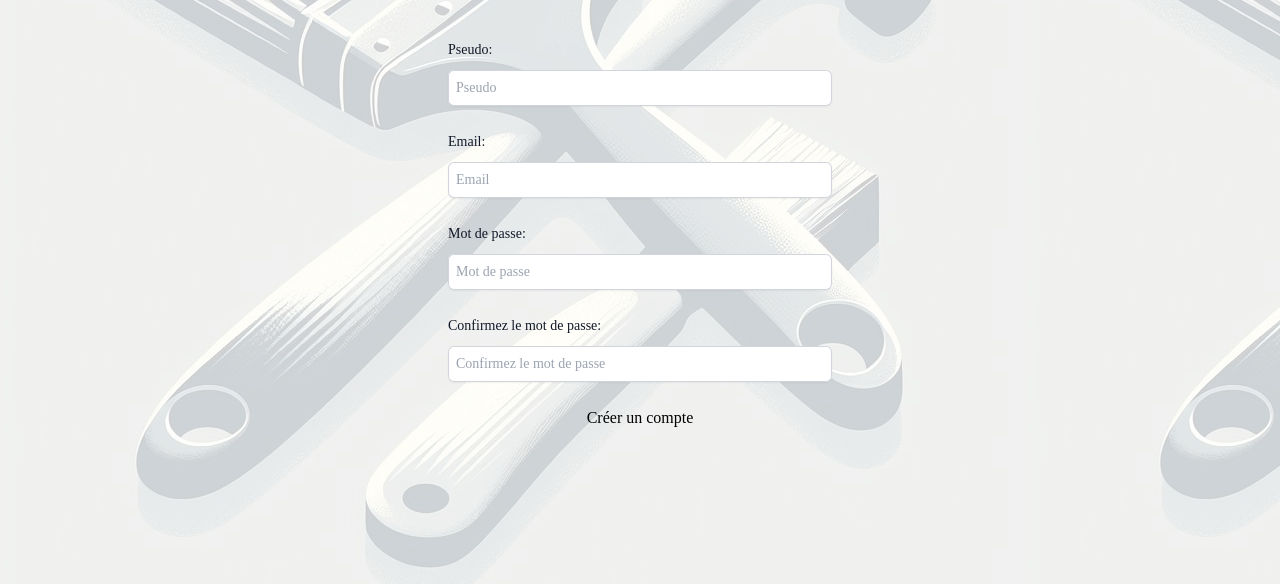
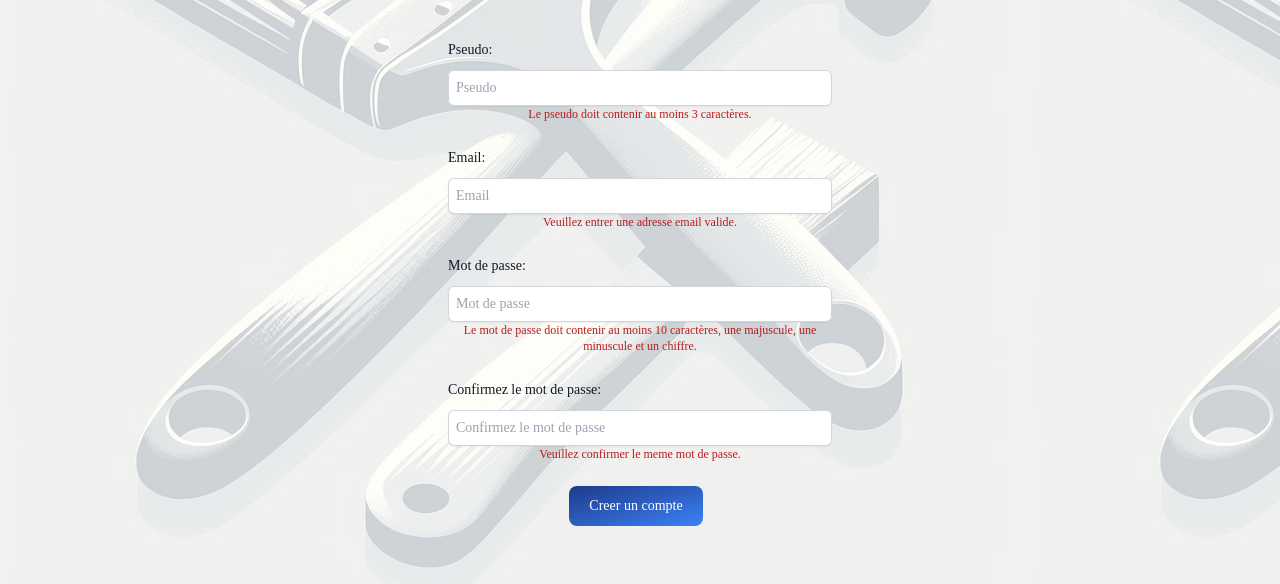
Before and after one commit to OceaneEmile/BricoDeco, a React (Vite) app: page /subscribe in a window 1280 px wide. Shown: the part 348-932 px from the top of the page. Built offline with nearby package versions, Linux system fonts and the light colour scheme; no server answers; a web font is replaced by a local one.

Commit message:
add check for create account

```diff
--- a/src/Components/Tutorials/BottomDetail.tsx
+++ b/src/Components/Tutorials/BottomDetail.tsx
@@ -27,8 +27,8 @@ export default function BottomDetail({ tutoriel }: Props) {
     if (tutoriel.utilisateur) {
       dispatch(
         isAuthor({
-          author: tutoriel.utilisateur.pseudonyme,
-          user: user.pseudonyme,
+          author: tutoriel.utilisateur.id,
+          user: user.id,
         } as any)
       );
     }
--- a/src/Components/User/Subscribe.tsx
+++ b/src/Components/User/Subscribe.tsx
@@ -1,20 +1,33 @@
-import React, { useState } from "react";
-// import { Link } from "react-router-dom";
-// import Button from "../Button/Button";
-import { useDispatch } from "react-redux";
+import React, { useEffect } from "react";
+import { useDispatch, useSelector } from "react-redux";
 import {
+  changeInputConfirmPasswordSubscribe,
   changeInputMailSubscribe,
   changeInputPasswordSubscribe,
   changeInputUsernameSubscribe,
   subscribeUser,
 } from "../../store/reducer/user";
+import { RootState } from "../../store";
+import Button from "../Button/Button";
+import { useNavigate } from "react-router-dom";
 
 export default function Subscribe() {
-  // const [userName, setUserName] = useState("");
-  // const [userEmail, setUserEmail] = useState("");
-  const [userPassword, setUserPassword] = useState("");
-
   const dispatch = useDispatch();
+  const navigate = useNavigate();
+  const passwordIsGood = useSelector(
+    (state: RootState) => state.user.passwordIsGood
+  );
+  const passwordFormatGood = useSelector(
+    (state: RootState) => state.user.passwordFormatGood
+  );
+  const emailFormatGood = useSelector(
+    (state: RootState) => state.user.emailFormatGood
+  );
+  const usernameFormatGood = useSelector(
+    (state: RootState) => state.user.usernameFormatGood
+  );
+  const isLogged = useSelector((state: RootState) => state.user.isLogged);
+  const createOk = useSelector((state: RootState) => state.user.createOk);
 
   function handleNameInput(e: React.ChangeEvent<HTMLInputElement>) {
     dispatch(changeInputUsernameSubscribe(e.target.value));
@@ -25,19 +38,27 @@ export default function Subscribe() {
   }
 
   function handlePasswordInput(e: React.ChangeEvent<HTMLInputElement>) {
-    setUserPassword(e.currentTarget.value);
+    dispatch(changeInputPasswordSubscribe(e.target.value));
   }
 
   function handleConfirmPasswordInput(e: React.ChangeEvent<HTMLInputElement>) {
-    if (e.currentTarget.value === userPassword) {
-      dispatch(changeInputPasswordSubscribe(e.target.value));
+    dispatch(changeInputConfirmPasswordSubscribe(e.target.value));
+  }
+
+  function handleSubmit(e: any) {
+    e.preventDefault();
+    if (
+      passwordIsGood &&
+      passwordFormatGood &&
+      emailFormatGood &&
+      usernameFormatGood
+    ) {
+      dispatch(subscribeUser() as any);
     }
   }
-  function handleSubmit(e: React.FormEvent<HTMLFormElement>) {
-    e.preventDefault();
-    console.log("Formulaire ok !");
-    dispatch(subscribeUser() as any);
-  }
+  useEffect(() => {
+    isLogged && navigate("/");
+  }, [isLogged]);
 
   return (
     <div className="flex min-h-full flex-1 flex-col justify-center px-6 py-12 lg:px-8">
@@ -72,12 +93,17 @@ export default function Subscribe() {
                 placeholder="Pseudo"
                 className="block w-full rounded-md border-0 py-1.5 p-2 text-gray-900 shadow-sm ring-1 ring-inset ring-gray-300 placeholder:text-gray-400 focus:ring-2 focus:ring-inset focus:ring-indigo-600 sm:text-sm sm:leading-6"
               />
+              {!usernameFormatGood && (
+                <p className="text-xs text-red-700">
+                  Le pseudo doit contenir au moins 3 caractères.
+                </p>
+              )}
             </div>
           </div>
 
           <div>
             <label
-              htmlFor="email"
+              htmlFor="emailsubscribe"
               className="block text-sm font-medium leading-6 text-gray-900 text-left"
             >
               Email:
@@ -85,20 +111,24 @@ export default function Subscribe() {
             <div className="mt-2">
               <input
                 onChange={handleEmailInput}
-                id="email"
-                name="email"
+                id="emailsubscribe"
+                name="emailsuscribe"
                 type="email"
-                autoComplete="email"
                 required
                 placeholder="Email"
                 className="block w-full rounded-md border-0 py-1.5 p-2 text-gray-900 shadow-sm ring-1 ring-inset ring-gray-300 placeholder:text-gray-400 focus:ring-2 focus:ring-inset focus:ring-indigo-600 sm:text-sm sm:leading-6"
               />
+              {!emailFormatGood && (
+                <p className="text-xs text-red-700">
+                  Veuillez entrer une adresse email valide.
+                </p>
+              )}
             </div>
           </div>
 
           <div>
             <label
-              htmlFor="password"
+              htmlFor="passwordsubscribe"
               className="block text-sm font-medium leading-6 text-gray-900 text-left"
             >
               Mot de passe:
@@ -106,14 +136,19 @@ export default function Subscribe() {
             <div className="mt-2">
               <input
                 onChange={handlePasswordInput}
-                id="password"
-                name="password"
+                id="passwordsubscribe"
+                name="passwordsubscribe"
                 type="password"
-                autoComplete="new-password"
                 required
                 placeholder="Mot de passe"
                 className="block w-full rounded-md border-0 py-1.5 p-2 text-gray-900 shadow-sm ring-1 ring-inset ring-gray-300 placeholder:text-gray-400 focus:ring-2 focus:ring-inset focus:ring-indigo-600 sm:text-sm sm:leading-6"
               />
+              {!passwordFormatGood && (
+                <p className="text-xs text-red-700">
+                  Le mot de passe doit contenir au moins 10 caractères, une
+                  majuscule, une minuscule et un chiffre.
+                </p>
+              )}
             </div>
           </div>
 
@@ -130,16 +165,28 @@ export default function Subscribe() {
                 id="confirmPassword"
                 name="confirmPassword"
                 type="password"
-                autoComplete="new-password"
                 required
                 placeholder="Confirmez le mot de passe"
                 className="block w-full rounded-md border-0 py-1.5 p-2 text-gray-900 shadow-sm ring-1 ring-inset ring-gray-300 placeholder:text-gray-400 focus:ring-2 focus:ring-inset focus:ring-indigo-600 sm:text-sm sm:leading-6"
               />
+              {!passwordIsGood && (
+                <p className="text-xs text-red-700">
+                  Veuillez confirmer le meme mot de passe.
+                </p>
+              )}
             </div>
           </div>
 
           <div>
-            <button type="submit">Créer un compte</button>
+            <button type="submit">
+              <Button text={"Creer un compte"} />
+            </button>
+            {createOk && (
+              <p className="text-xs text-green-700">
+                Votre compte a bien été créé. Vous pouvez maintenant vous
+                connecter.
+              </p>
+            )}
           </div>
         </form>
       </div>
--- a/src/store/reducer/user.ts
+++ b/src/store/reducer/user.ts
@@ -28,6 +28,12 @@ import axios from "axios";
       inputUsernameSubscribe:string,
       inputMailSubscribe:string,
       inputPasswordSubscribe:string,
+      passwordIsGood:boolean,
+      inputPasswordSubscribeConfirm:string,
+      passwordFormatGood:boolean,
+      emailFormatGood:boolean,
+      usernameFormatGood:boolean,
+      createOk:boolean,
   }
 
 export const initialState:UserStore = {
@@ -56,6 +62,12 @@ export const initialState:UserStore = {
     inputUsernameSubscribe:"",
     inputMailSubscribe:"",
     inputPasswordSubscribe:"",
+    inputPasswordSubscribeConfirm:"",
+    passwordIsGood:false,
+    passwordFormatGood:false,
+    emailFormatGood:false,
+    usernameFormatGood:false,
+    createOk:false,
 };
 
 
@@ -69,6 +81,7 @@ export const checkCookies=createAction<void,string>("user/checkCookies");
 export const changeInputUsernameSubscribe=createAction<string>("user/setUsernameSubscribe");
 export const changeInputMailSubscribe=createAction<string>("user/setMailSubscribe");
 export const changeInputPasswordSubscribe=createAction<string>("user/setPasswordSubscribe");
+export const changeInputConfirmPasswordSubscribe=createAction<string>("user/setConfirmPasswordSubscribe");
 
 // --------------------------------- Thunk ---------------------------------
 export const sendUser=createAsyncThunk<{token:string}>("user/sendUser",async(_,{getState})=>{
@@ -167,18 +180,53 @@ builder
   }
 
 })
+
 .addCase(changeInputUsernameSubscribe,(state,action)=>{
-  state.inputUsernameSubscribe=action.payload;
+  if(action.payload.length>2){
+    state.inputUsernameSubscribe=action.payload;
+    state.usernameFormatGood=true;
+  }else{
+    state.usernameFormatGood=false;
+  }
 })
 .addCase(changeInputMailSubscribe,(state,action)=>{
-  state.inputMailSubscribe=action.payload;
-  console.log(state.inputMailSubscribe);
+  const emailRegex = /^[^\s@]+@[^\s@]+\.[^\s@]+$/;
+  if(emailRegex.test(action.payload)){
+    state.emailFormatGood=true;
+    state.inputMailSubscribe=action.payload;
+  }else{
+    state.emailFormatGood=false;
+  }
+})
+
+.addCase(changeInputPasswordSubscribe,(state,action)=>{
+  state.inputPasswordSubscribe=action.payload;
+  const regex =/^(?=.*[a-z])(?=.*[A-Z])(?=.*\d).{10,50}$/;
+  if(regex.test(action.payload)){
+    state.passwordFormatGood=true;
+  }else{
+    state.passwordFormatGood=false;
+    state.passwordIsGood=false;
+  }
+    console.log(state.passwordFormatGood);
+  // check if password is same as confirm password
+  if(action.payload===state.inputPasswordSubscribeConfirm){
+    state.passwordIsGood=true;
+  }else{
+    state.passwordIsGood=false;
+  }
 
 })
-.addCase(changeInputPasswordSubscribe,(state,action)=>{
-  state.inputPasswordSubscribe=action.payload;
-console.log(state.inputPasswordSubscribe);
+.addCase(changeInputConfirmPasswordSubscribe,(state,action)=>{
+  state.inputPasswordSubscribeConfirm=action.payload;
+  // check if confirm password is same as password
+  if(action.payload===state.inputPasswordSubscribe||action.payload===""){
+    state.passwordIsGood=true;
+  }else{
+    state.passwordIsGood=false;
+  }
 })
+
 .addCase(subscribeUser.pending, (state) => {
   state.error = null;
   state.loading = true;
@@ -187,9 +235,10 @@ console.log(state.inputPasswordSubscribe);
   state.loading = false;
   state.error = action.error.message as any;
 })
-// todo gerer les states ect
+
 .addCase(subscribeUser.fulfilled,(state)=>{
   state.loading = false;
-  state.connexionFormIsOpen=false;})
+  state.connexionFormIsOpen=false;
+  state.createOk=true;})
 });
 export default userReducer;
```
